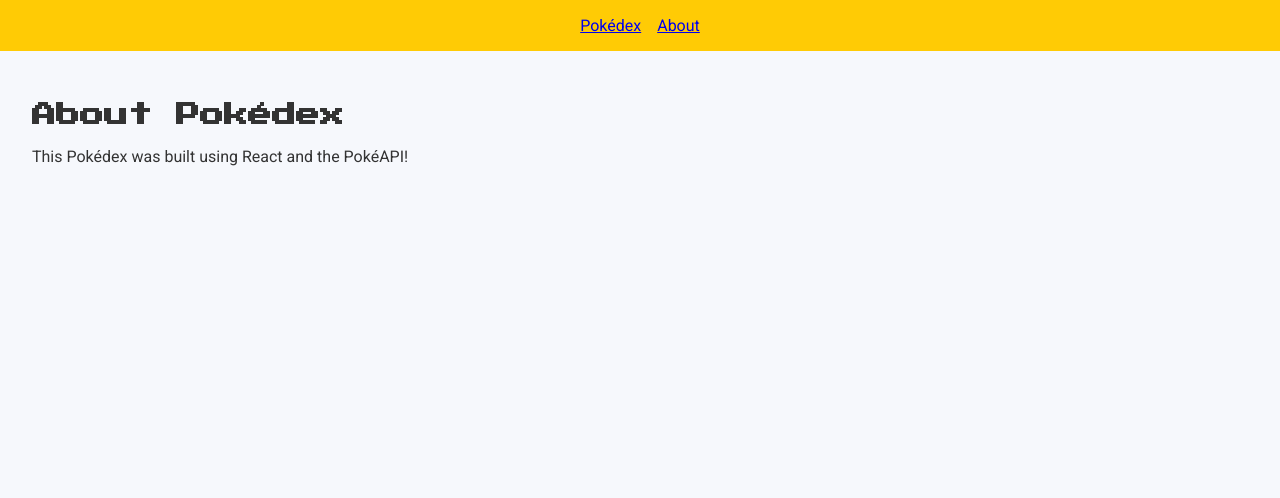
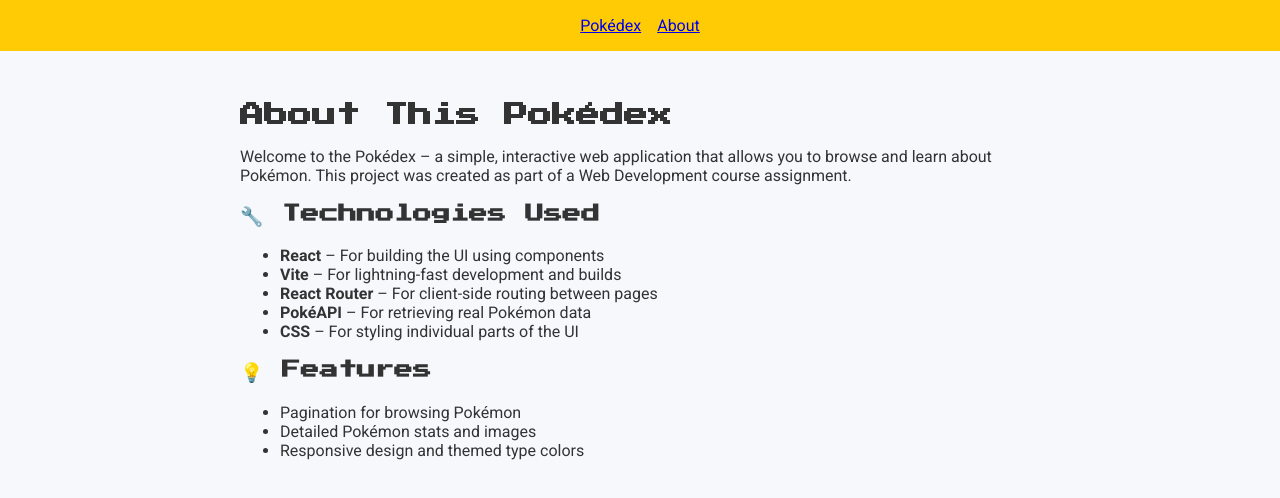
Before and after one commit to bibek344326-viaSTE/pokedex, a React (Vite) app: page /#/about in a window 1280 px wide. Shown: the top 498 px of the page. Built offline with nearby package versions, Linux system fonts and the light colour scheme.

Commit message:
edited about page

```diff
--- a/src/pages/About.jsx
+++ b/src/pages/About.jsx
@@ -1,9 +1,28 @@
 import React from 'react';
 
 const About = () => (
-  <div style={{ padding: '2rem' }}>
-    <h2>About Pokédex</h2>
-    <p>This Pokédex was built using React and the PokéAPI!</p>
+  <div style={{ padding: '2rem', maxWidth: '800px', margin: '0 auto' }}>
+    <h2>About This Pokédex</h2>
+    <p>
+      Welcome to the Pokédex – a simple, interactive web application that allows you to browse and learn about Pokémon.
+      This project was created as part of a Web Development course assignment.
+    </p>
+
+    <h3>🔧 Technologies Used</h3>
+    <ul>
+      <li><strong>React</strong> – For building the UI using components</li>
+      <li><strong>Vite</strong> – For lightning-fast development and builds</li>
+      <li><strong>React Router</strong> – For client-side routing between pages</li>
+      <li><strong>PokéAPI</strong> – For retrieving real Pokémon data</li>
+      <li><strong>CSS</strong> – For styling individual parts of the UI</li>
+    </ul>
+
+    <h3>💡 Features</h3>
+    <ul>
+      <li>Pagination for browsing Pokémon</li>
+      <li>Detailed Pokémon stats and images</li>
+      <li>Responsive design and themed type colors</li>
+    </ul>
   </div>
 );
 
```
